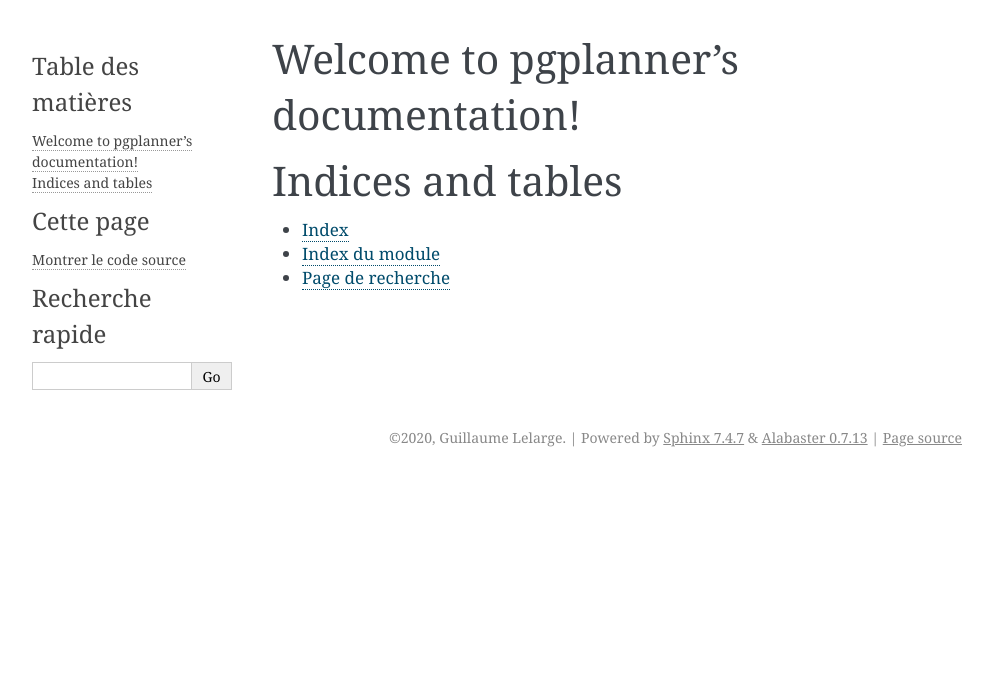
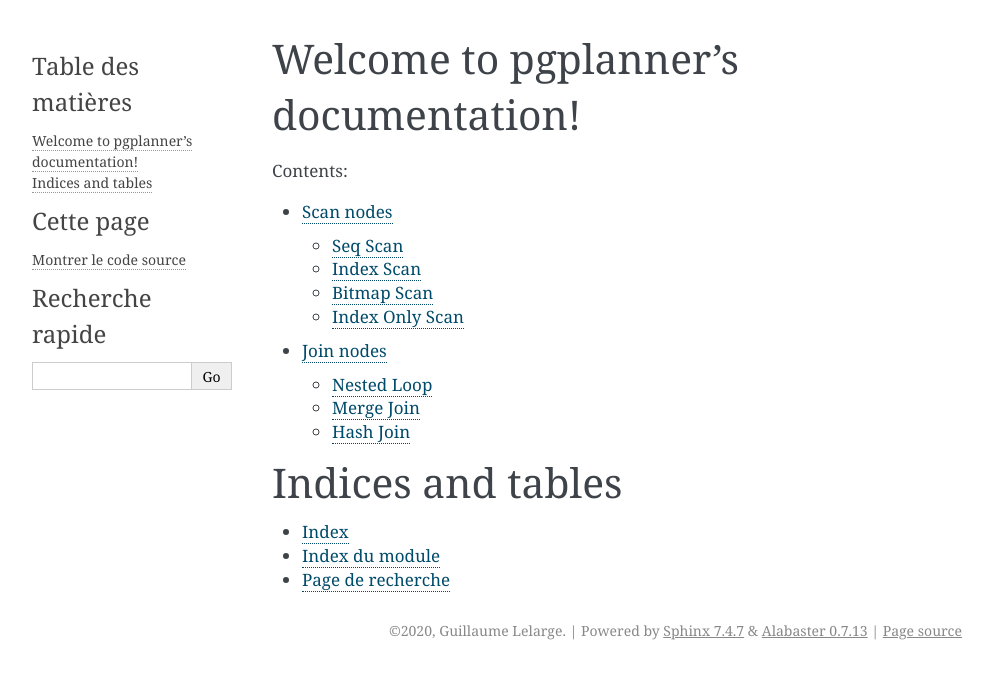
Before and after one commit to gleu/pgplanner, a Sphinx documentation site: the page built from docs/source/index.rst, in a window 1280 px wide. Shown: the top 679 px of the page, without its empty margins (148-1141 px from the left). Built offline with Sphinx 7.4.7, drawn with Linux system fonts in a browser that asks for light colours.

Commit message:
Add a few nodes to get started

```diff
--- a/docs/source/index.rst
+++ b/docs/source/index.rst
@@ -10,7 +10,8 @@
    :maxdepth: 2
    :caption: Contents:
 
-
+   scan_nodes
+   join_nodes
 
 Indices and tables
 ==================
--- /dev/null
+++ b/docs/source/join_nodes.rst
@@ -0,0 +1,9 @@
+Join nodes
+==========
+
+.. toctree::
+   :maxdepth: 1
+
+   join_nodes/nested_loop.rst
+   join_nodes/merge_join.rst
+   join_nodes/hash_join.rst
--- /dev/null
+++ b/docs/source/join_nodes/hash_join.rst
@@ -0,0 +1,4 @@
+Hash Join
+=========
+
+Plein de choses à dire :)
--- /dev/null
+++ b/docs/source/join_nodes/merge_join.rst
@@ -0,0 +1,4 @@
+Merge Join
+==========
+
+Plein de choses à dire :)
--- /dev/null
+++ b/docs/source/join_nodes/nested_loop.rst
@@ -0,0 +1,4 @@
+Nested Loop
+===========
+
+Plein de choses à dire :)
--- /dev/null
+++ b/docs/source/scan_nodes.rst
@@ -0,0 +1,10 @@
+Scan nodes
+==========
+
+.. toctree::
+   :maxdepth: 1
+
+   scan_nodes/seq_scan.rst
+   scan_nodes/index_scan.rst
+   scan_nodes/bitmap_scan.rst
+   scan_nodes/index_only_scan.rst
--- /dev/null
+++ b/docs/source/scan_nodes/bitmap_scan.rst
@@ -0,0 +1,4 @@
+Bitmap Scan
+===========
+
+Plein de choses à dire :)
--- /dev/null
+++ b/docs/source/scan_nodes/index_only_scan.rst
@@ -0,0 +1,4 @@
+Index Only Scan
+===============
+
+Plein de choses à dire :)
--- /dev/null
+++ b/docs/source/scan_nodes/index_scan.rst
@@ -0,0 +1,4 @@
+Index Scan
+==========
+
+Plein de choses à dire :)
--- /dev/null
+++ b/docs/source/scan_nodes/seq_scan.rst
@@ -0,0 +1,4 @@
+Seq Scan
+========
+
+Plein de choses à dire :)
```
